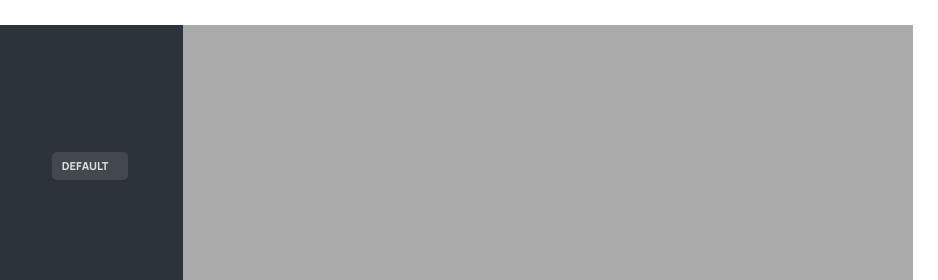
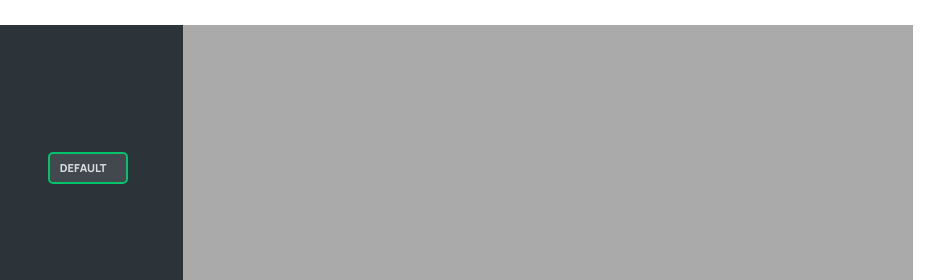
Before and after one commit to Turing-26/Map-app, a plain HTML site: page index.html in a window 1280 px wide. Shown: the top 280 px of the page, 342-1280 px from the left. Drawn offline with nearby package versions, Linux system fonts and the light colour scheme.

Commit message:
added bordr

```diff
--- a/style.css
+++ b/style.css
@@ -69,6 +69,7 @@ a:visited {
   /*select-box*/
   display: flex;
   flex-direction: column;
+  border: 2px solid var(--color-brand--2);
   border-radius: 5px;
   text-transform: uppercase;
   position: absolute;
@@ -80,6 +81,7 @@ a:visited {
 }
 
 .dummy {
+  border: 2px solid;
   padding: 5px 10px;
   z-index: -100;
 }
```
